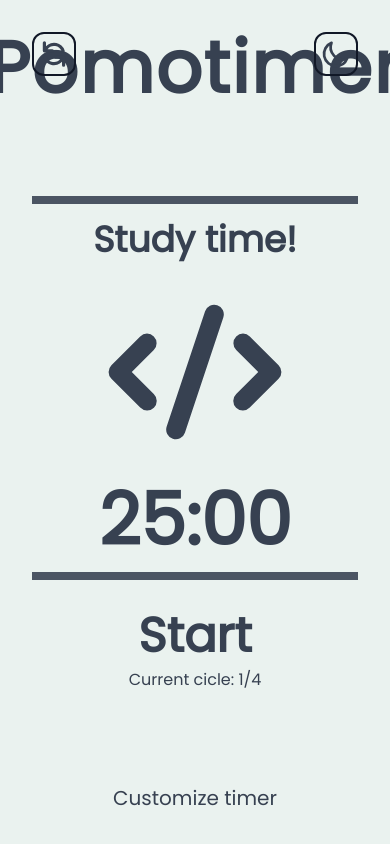
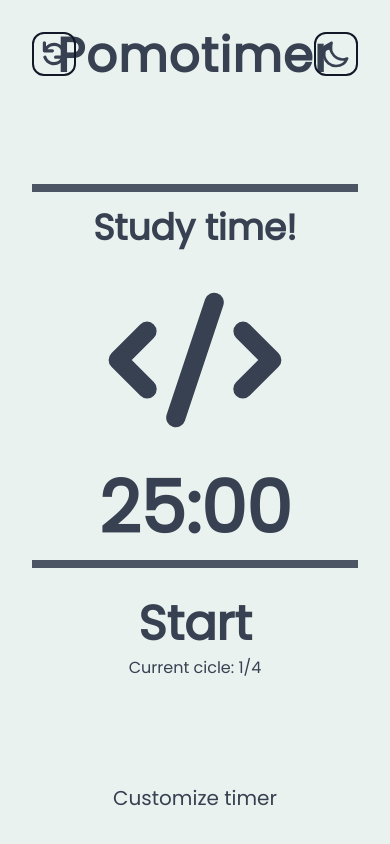
Before and after one commit to ribamarf01/pomodoro-timer, a React (Vite) app: page / in a window 390 px wide. Built offline with nearby package versions, Linux system fonts and the light colour scheme.

Commit message:
resposivity changes

```diff
--- a/src/App.tsx
+++ b/src/App.tsx
@@ -99,7 +99,7 @@ const App = () => {
   }
 
   return <main className='font-poppins bg-mint-cream dark:bg-slate-800 min-w-full min-h-screen dark:text-white text-gray-700 flex flex-col justify-center items-center gap-y-8 p-8 transition-colors duration-300'>
-    <h1 className='text-7xl font-extrabold tracking-wide flex items-center'>Pomotimer</h1>
+    <h1 className='md:text-7xl sm:text-6xl text-5xl font-extrabold tracking-wide flex items-center'>Pomotimer</h1>
 
     {mode === Mode.TIMER ? <div className='w-full flex flex-col items-center justify-center flex-1 gap-y-8'>
       <div className='text-7xl font-extrabold flex flex-col items-center justify-center p-4 gap-y-4 border-b-8 border-t-8 dark:border-gray-300 border-gray-600 xl:w-1/3 md:w-2/3 w-full'>
@@ -128,14 +128,14 @@ const App = () => {
         {!pause ?
           <button
             onClick={() => tickTimer()}
-            className='text-5xl font-extrabold track-wider cursor-pointer hover:text-gray-600 duration-300 transition-colors'
+            className='text-5xl font-extrabold track-wider cursor-pointer hover:text-gray-600 duration-300'
           >
             Stop
           </button>
           :
           <button
             onClick={() => tickTimer()}
-            className='text-5xl font-extrabold track-wider cursor-pointer hover:text-gray-400 duration-300 transition-colors'
+            className='text-5xl font-extrabold track-wider cursor-pointer hover:text-gray-400 duration-300'
           >
             Start
           </button>}
```
